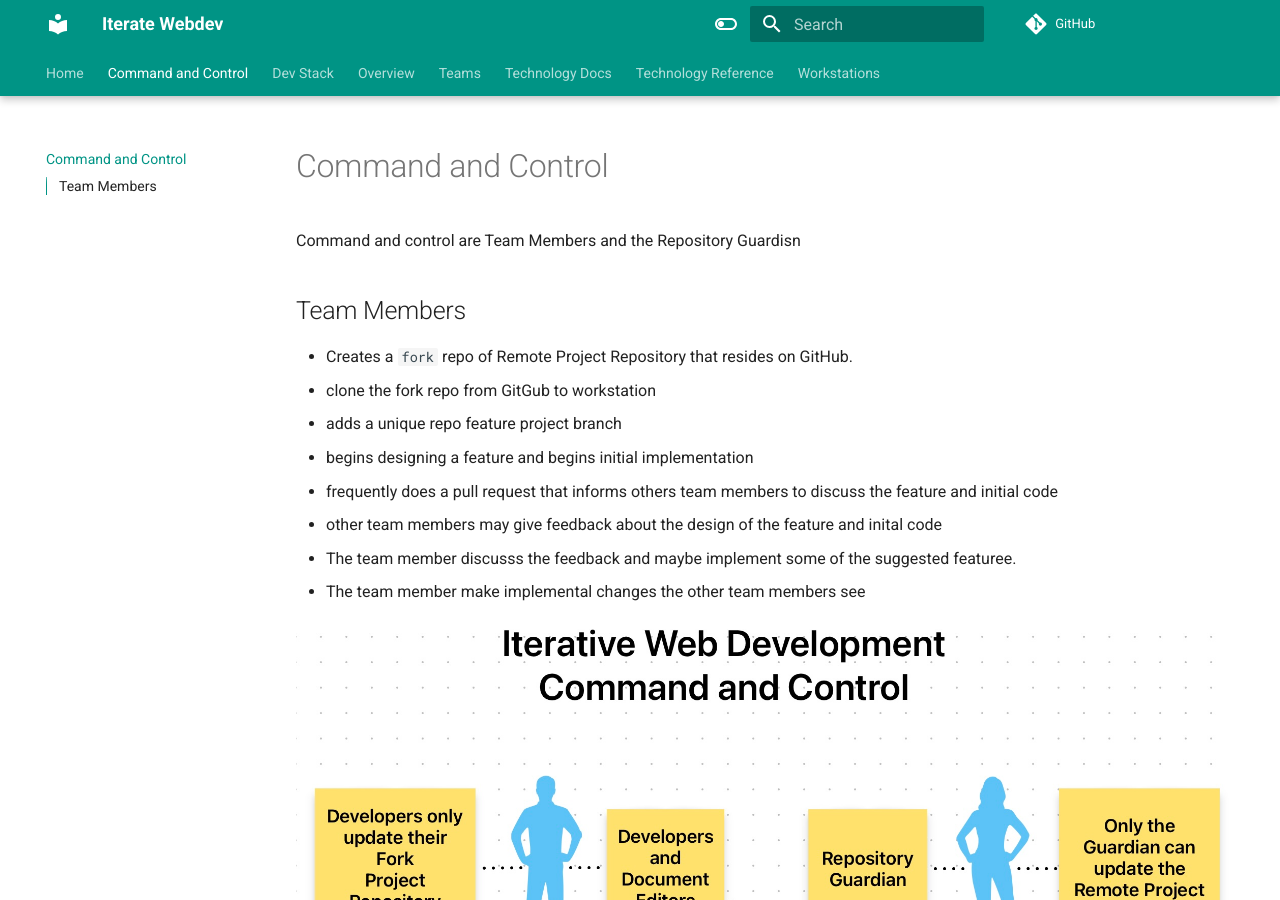
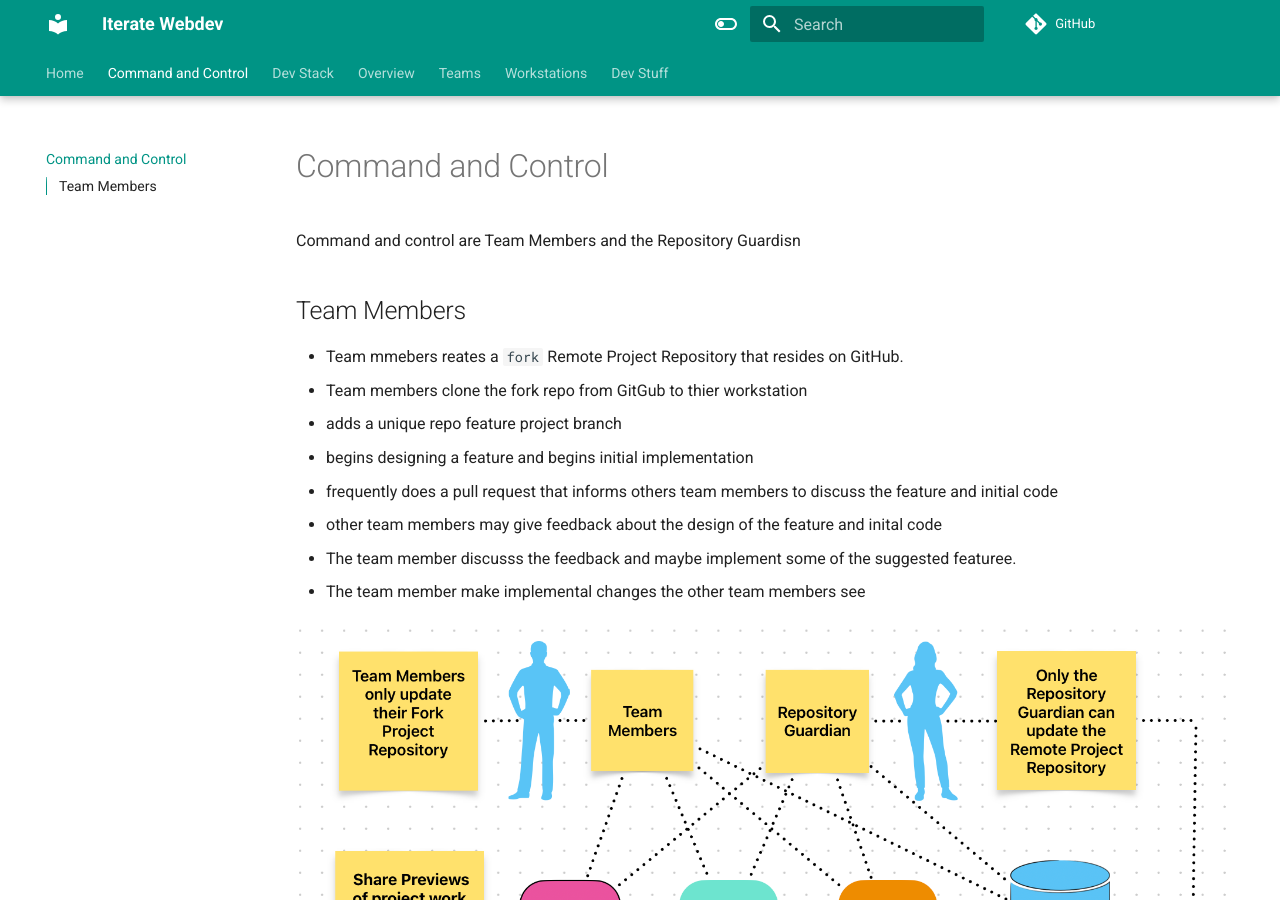
Before and after one commit to JohnTelford/iterate-webdev-cloudflare, an MkDocs documentation site: the page built from docs/command_and_control.md, in a window 1280 px wide and 900 px high. Built offline with MkDocs 1.6.1 and Material for MkDocs 9.7.7, drawn with Linux system fonts in a browser that asks for light colours; comment, search, counter and statistics services are not loaded.

Commit message:
refactor

```diff
--- a/docs/command_and_control.md
+++ b/docs/command_and_control.md
@@ -4,8 +4,8 @@ Command and control are Team Members and the Repository Guardisn
 
 ## Team Members
 
-- Creates a `fork` repo of Remote Project Repository that resides on GitHub.
-- clone the fork repo from GitGub to  workstation
+- Team mmebers reates a `fork`  Remote Project Repository that resides on GitHub.
+- Team members clone the fork repo from GitGub to thier workstation
 - adds  a unique repo feature project branch
 - begins designing a feature and begins initial implementation
 - frequently does a pull request that informs others team members to discuss the feature and initial code
@@ -13,6 +13,6 @@ Command and control are Team Members and the Repository Guardisn
 - The team member discusss the feedback and maybe implement some of the suggested featuree.
 - The team member make implemental changes the other team members see
 
-![Command and Control](/img/command_and_control.jpg)
+![Command and Control](/img/command_and_control.png)
 
 ![CC](img/Command_and_Control.png)
--- a/mkdocs.yml
+++ b/mkdocs.yml
@@ -68,19 +68,20 @@ nav:
   - Overview: overview.md
 
   - Teams:
-      - Team Overview: team_overview.md
-      - Team Define: team_define.md
-      # - Team Minednode Define: MindNode Define.md
-      # - Team Minednode Design: MindNode Desing.md
-      - Team Develop: team_develop.md
-      - Team Deploy: team_deploy.md
-      - Team Maintenance: team_maintenance.md
-
-  - Technology Docs: tech_docs.md
-
-  - Technology Reference: tech_ref.md
+    - Team Overview: team_overview.md
+    - Team Define: team_define.md
+    # - Team Minednode Define: MindNode Define.md
+    # - Team Minednode Design: MindNode Desing.md
+    - Team Develop: team_develop.md
+    - Team Deploy: team_deploy.md
+    - Team Maintenance: team_maintenance.md
 
   - Workstations: workstations.md
+
+  - Dev Stuff:
+    - Cloudflare Deploy: mkdocs_material_cloudflare.md
+    - Technology Docs: tech_docs.md
+    - Technology Reference: tech_ref.md
 
 
 
--- /dev/null
+++ b/requiremtnts.txt
@@ -0,0 +1,2 @@
+mkdocs=1.5.3
+mkdocs-material
```
Also changed, not shown: docs/mkdocs_material_cloudflare.md (added, +65 -0 lines), docs/remediation.md (deleted, +0 -6 lines), mkdocs material cloudflare.md (deleted, +0 -4 lines), docs/Untitled.png (added), docs/img/Command and Control.png (deleted), docs/img/command_and_control.jpg (deleted), docs/img/command_and_control.png (added), 2 other files.
